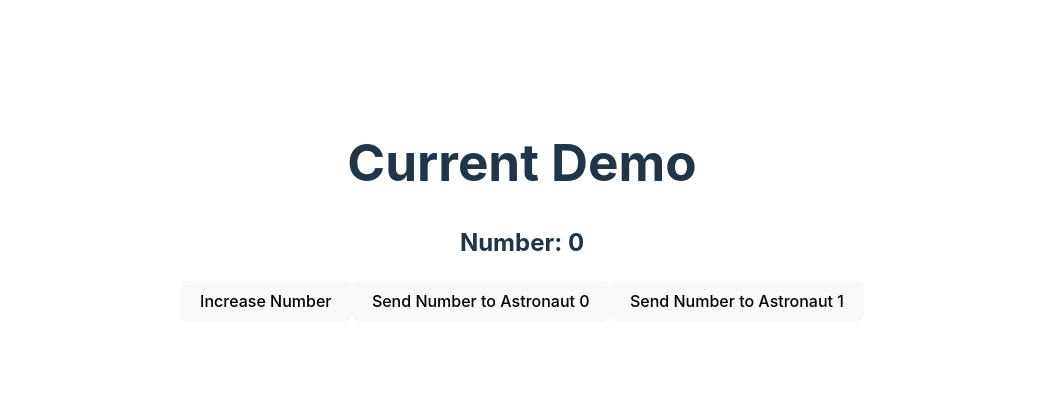
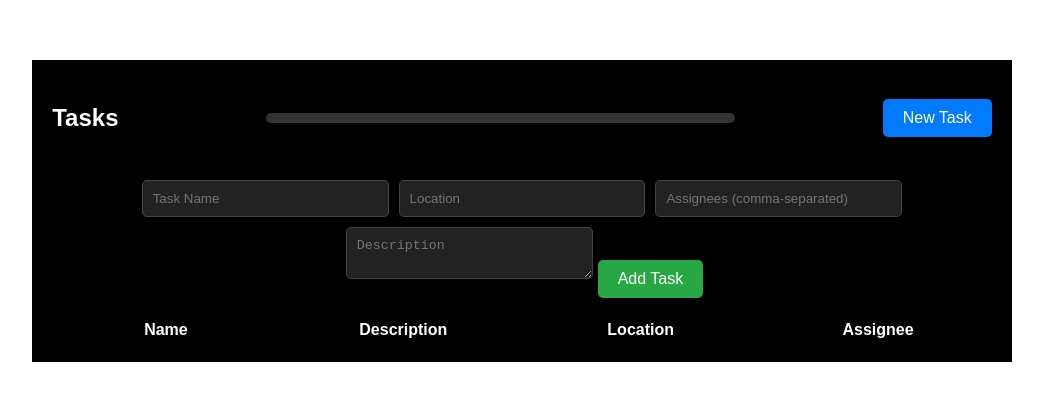
Before and after one commit to CLAWS-UMICH/claws-mcc-2025, a React (Vite) app in the folder frontend/: page / in a window 1280 px wide. Shown: the part 189-590 px from the top of the page, without its empty margins (118-1161 px from the left). Built offline with nearby package versions, Linux system fonts and the light colour scheme; no server answers.

Commit message:
added basic task functionality

```diff
--- a/frontend/src/App.tsx
+++ b/frontend/src/App.tsx
@@ -2,12 +2,13 @@ import React from 'react';
 import { BrowserRouter as Router, Route, Routes, BrowserRouter } from 'react-router-dom';
 import './App.css';
 import BackendDemo from './pages/BackendDemo';
+import TaskList from './components/tasklist/Tasklist';
 
 function App() {
   return (
     <Router>
       <Routes>
-        <Route path="/" element={<BackendDemo />} />
+        <Route path="/" element={<TaskList />} />
       </Routes>
     </Router>
   );
--- a/frontend/src/components/tasklist/Tasklist.css
+++ b/frontend/src/components/tasklist/Tasklist.css
@@ -1,17 +1,99 @@
 .tasklist {
-    display: flex;
-    flex-direction: column;
-    align-items: center;
-    justify-content: center;
     background-color: black;
     color: white;
+    padding: 20px;
+    font-family: Arial, sans-serif;
 }
 
 .tasklist-header {
     display: flex;
-    flex-direction: row;
-    align-content: space-between;
-    border-color: #444444;
-    border-style: solid;
-    border-width: 1px;
+    align-items: center;
+    justify-content: space-between;
+    margin-bottom: 20px;
 }
+
+.progress-bar-container {
+    position: relative;
+    width: 50%;
+    height: 10px;
+    background-color: #333;
+    border-radius: 5px;
+    overflow: hidden;
+}
+
+.progress-bar {
+    height: 100%;
+    background-color: #00ff00;
+    transition: width 0.3s ease;
+}
+
+.progress-text {
+    position: absolute;
+    right: 10px;
+    top: -20px;
+    font-size: 0.8rem;
+    color: #fff;
+}
+
+.new-task-button {
+    background-color: #007bff;
+    color: white;
+    border: none;
+    padding: 10px 20px;
+    cursor: pointer;
+    border-radius: 5px;
+}
+
+.task-inputs input,
+.task-inputs textarea {
+    width: calc(25% - 10px);
+    margin: 5px;
+    padding: 10px;
+    background-color: #222;
+    color: white;
+    border: 1px solid #444;
+    border-radius: 5px;
+}
+
+.task-inputs button {
+    background-color: #28a745;
+    color: white;
+    border: none;
+    padding: 10px 20px;
+    cursor: pointer;
+    border-radius: 5px;
+}
+
+.tasklist-table {
+    margin-top: 20px;
+    display: grid;
+    grid-template-columns: repeat(4, 1fr);
+    gap: 10px;
+}
+
+.tasklist-table-header {
+    display: contents;
+    font-weight: bold;
+    border-bottom: 1px solid #444;
+}
+
+.tasklist-row {
+    display: contents;
+    align-items: center;
+    padding: 10px;
+    border-bottom: 1px solid #444;
+}
+
+.description-cell {
+    text-overflow: ellipsis;
+    white-space: nowrap;
+    overflow: hidden;
+}
+
+.assignee-badge {
+    background-color: #555;
+    color: white;
+    padding: 5px 10px;
+    border-radius: 10px;
+    margin-right: 5px;
+}
--- a/frontend/src/components/tasklist/Tasklist.tsx
+++ b/frontend/src/components/tasklist/Tasklist.tsx
@@ -1,43 +1,49 @@
 import { useState } from 'react';
 import './Tasklist.css';
 
-type Subtask = {
+type Task = {
     id: number;
+    name: string;
     description: string;
+    isEmergency: boolean;
+    location: string;
+    assignees: string[];
 };
 
-type Task = {
-    id: number;
-    description: string;
-    isEmergency: boolean;
-    subtasks: Subtask[];
-};
-
-const TaskListHeader = () => {
+const TaskListHeader = ({ progress }: { progress: string }) => {
     return (
-        // TODO: Space out and add progress bar
-        <div className={"tasklist-header"}>
+        <div className="tasklist-header">
             <h2>Tasks</h2>
-            <button>New Task</button>
+            <div className="progress-bar-container">
+                <div className="progress-bar" style={{ width: progress }}></div>
+                <span className="progress-text">1/3</span>
+            </div>
+            <button className="new-task-button">New Task</button>
         </div>
     );
-}
+};
 
 const TaskList = () => {
     const [tasks, setTasks] = useState<Task[]>([]);
+    const [taskName, setTaskName] = useState('');
+    const [taskLocation, setTaskLocation] = useState('');
+    const [taskAssignees, setTaskAssignees] = useState('');
     const [taskDescription, setTaskDescription] = useState('');
-    const [subtaskDescription, setSubtaskDescription] = useState('');
-    const [selectedTaskId, setSelectedTaskId] = useState<number | null>(null);
 
     const addTask = () => {
-        if (taskDescription.trim() === '') return;
+        if (taskName.trim() === '' || taskLocation.trim() === '' || taskAssignees.trim() === '') return;
         const newTask: Task = {
             id: Date.now(),
+            name: taskName,
             description: taskDescription,
             isEmergency: false,
-            subtasks: [],
+            location: taskLocation,
+            assignees: taskAssignees.split(',').map(name => name.trim()),
         };
         setTasks([...tasks, newTask]);
+        setTaskName('');
+        setTaskLocation('');
+        setTaskAssignees('');
         setTaskDescription('');
     };
 
@@ -47,86 +53,60 @@ const TaskList = () => {
         ));
     };
 
-    const deleteTask = (id: number) => {
-        setTasks(tasks.filter(task => task.id !== id));
-        if (selectedTaskId === id) {
-            setSelectedTaskId(null);
-        }
-    };
+    return (
+        <div className="tasklist">
+            <TaskListHeader progress={`${(tasks.length / 3) * 100}%`} />
 
-    const addSubtask = () => {
-        if (selectedTaskId === null || subtaskDescription.trim() === '') return;
-        const newSubtask: Subtask = {
-            id: Date.now(),
-            description: subtaskDescription,
-        };
-        setTasks(tasks.map(task =>
-            task.id === selectedTaskId
-                ? { ...task, subtasks: [...task.subtasks, newSubtask] }
-                : task
-        ));
-        setSubtaskDescription('');
-    };
-
-    const deleteSubtask = (taskId: number, subtaskId: number) => {
-        setTasks(tasks.map(task =>
-            task.id === taskId
-                ? { ...task, subtasks: task.subtasks.filter(subtask => subtask.id !== subtaskId) }
-                : task
-        ));
-    };
-
-    return (
-        <div className={"tasklist"}>
-            <TaskListHeader />
+            <div className="task-inputs">
                 <input
                     type="text"
-                placeholder="Enter task description"
+                    placeholder="Task Name"
+                    value={taskName}
+                    onChange={(e) => setTaskName(e.target.value)}
+                />
+                <input
+                    type="text"
+                    placeholder="Location"
+                    value={taskLocation}
+                    onChange={(e) => setTaskLocation(e.target.value)}
+                />
+                <input
+                    type="text"
+                    placeholder="Assignees (comma-separated)"
+                    value={taskAssignees}
+                    onChange={(e) => setTaskAssignees(e.target.value)}
+                />
+                <textarea
+                    placeholder="Description"
                     value={taskDescription}
                     onChange={(e) => setTaskDescription(e.target.value)}
                 />
                 <button onClick={addTask}>Add Task</button>
+            </div>
 
+            <div className="tasklist-table">
+                <div className="tasklist-table-header">
+                    <span>Name</span>
+                    <span>Description</span>
+                    <span>Location</span>
+                    <span>Assignee</span>
+                </div>
                 {tasks.map(task => (
-                <div key={task.id} style={{ border: '1px solid black', margin: '10px', padding: '10px' }}>
-                    <p>{task.description}</p>
-                    <label>
-                        <input
-                            type="checkbox"
-                            checked={task.isEmergency}
-                            onChange={() => toggleEmergency(task.id)}
-                        />
-                        Emergency
-                    </label>
-                    <button onClick={() => deleteTask(task.id)}>Delete Task</button>
-                    <button onClick={() => setSelectedTaskId(task.id)}>
-                        {selectedTaskId === task.id ? "Deselect Task" : "Select Task"}
+                    <div key={task.id} className="tasklist-row">
+                        <span>{task.name}</span>
+                        <span className="description-cell">{task.description || 'No description'}</span>
+                        <span>{task.location}</span>
+                        <span>
+                            {task.assignees.map((assignee, index) => (
+                                <span key={index} className="assignee-badge">{assignee}</span>
+                            ))}
+                        </span>
+                        <button onClick={() => toggleEmergency(task.id)}>
+                            {task.isEmergency ? 'Unmark Emergency' : 'Mark Emergency'}
                         </button>
-
-                    {selectedTaskId === task.id && (
-                        <div style={{ marginTop: '10px' }}>
-                            <h4>Subtasks</h4>
-                            <input
-                                type="text"
-                                placeholder="Enter subtask description"
-                                value={subtaskDescription}
-                                onChange={(e) => setSubtaskDescription(e.target.value)}
-                            />
-                            <button onClick={addSubtask}>Add Subtask</button>
-                            <ul>
-                                {task.subtasks.map(subtask => (
-                                    <li key={subtask.id}>
-                                        {subtask.description}
-                                        <button onClick={() => deleteSubtask(task.id, subtask.id)}>
-                                            Delete Subtask
-                                        </button>
-                                    </li>
-                                ))}
-                            </ul>
-                        </div>
-                    )}
                     </div>
                 ))}
+            </div>
         </div>
     );
 };
```
Also changed, not shown: frontend/jest.config.cjs (added, +8 -0 lines), frontend/.babelrc (added), 1 other file (tests, documents, lock files or other folders). Lines whose indentation alone changed are shown as unchanged.
